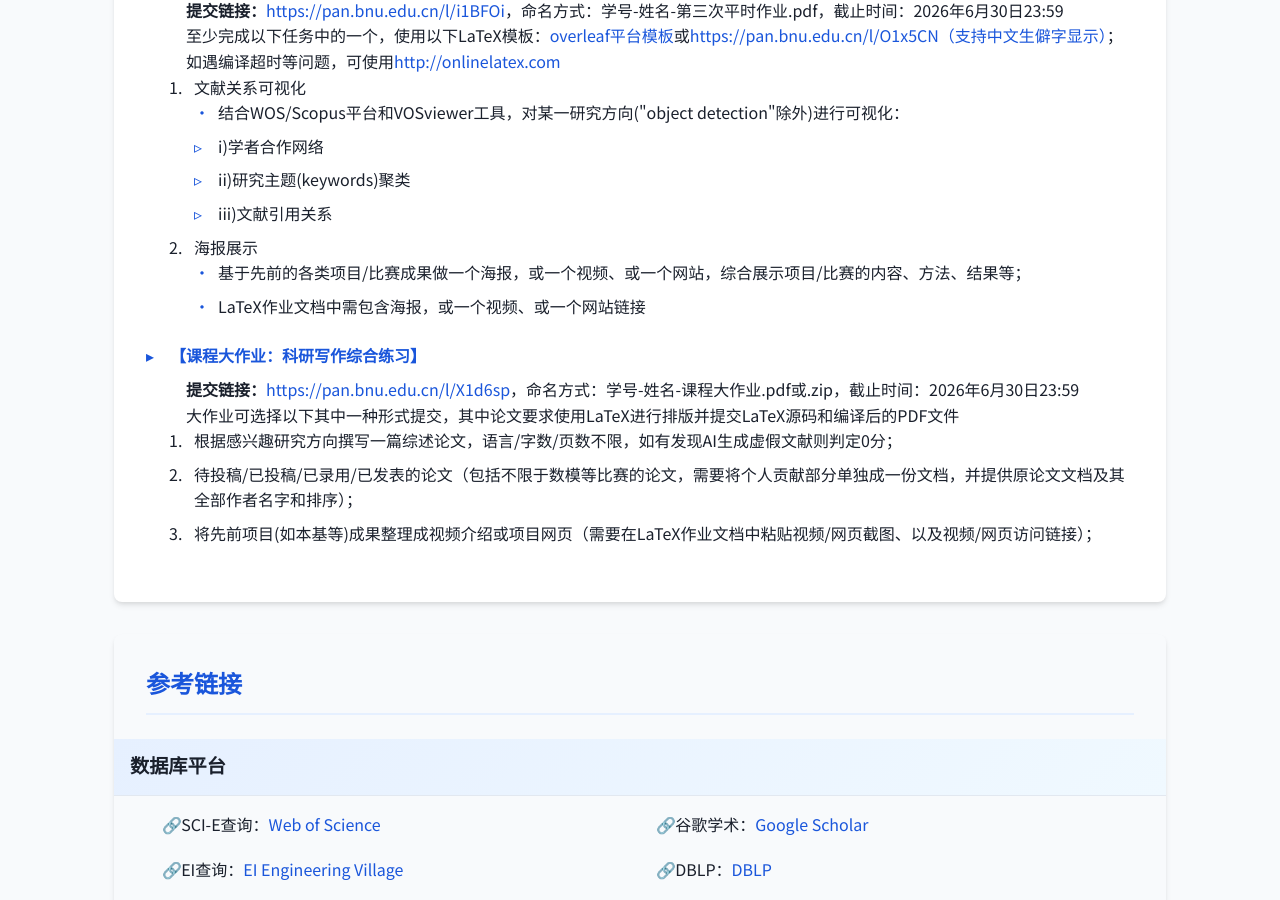
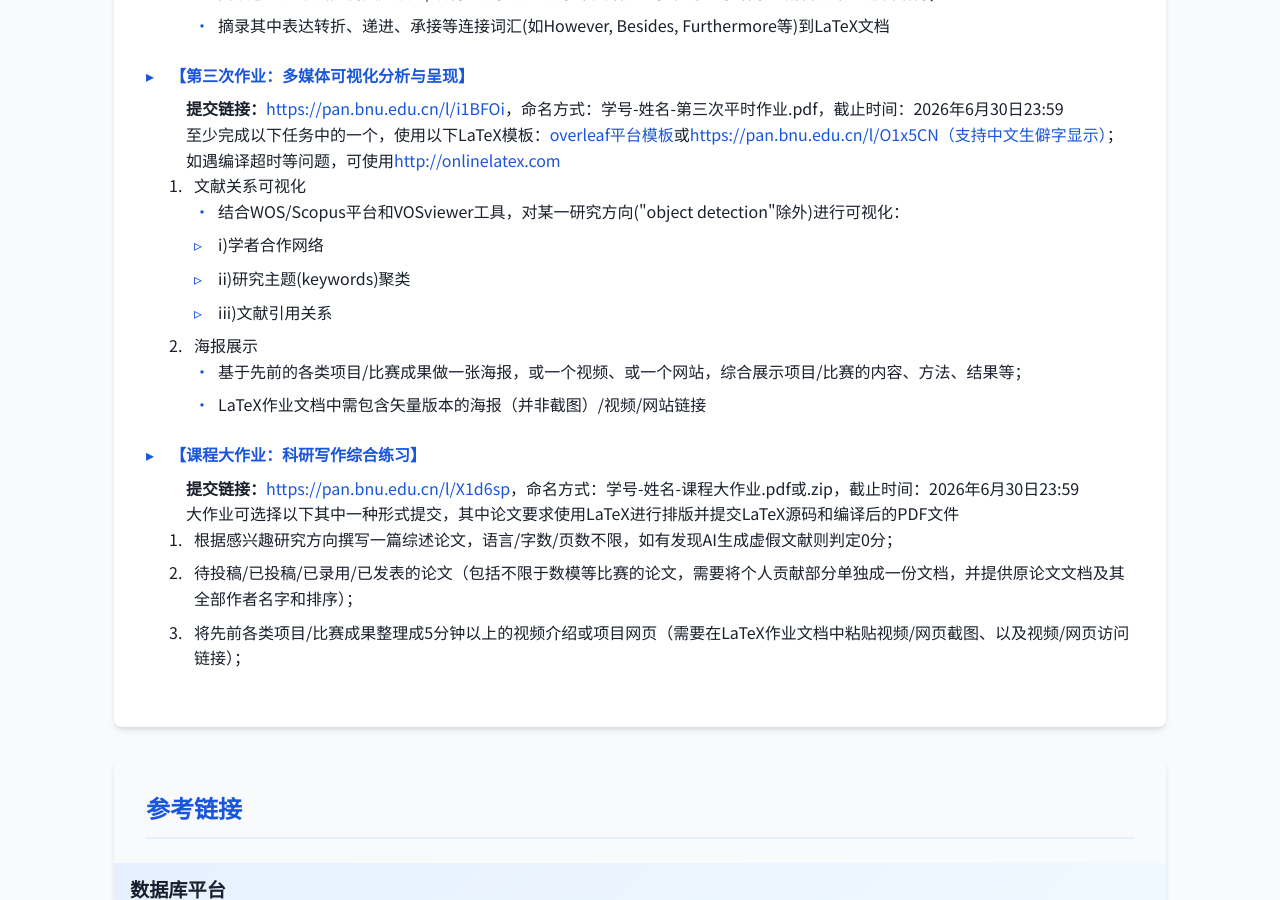
Before and after one commit to zhwinfo/zhwinfo.github.io, a Jekyll site: the page aw/index.html, which Jekyll copies as it is, in a window 1280 px wide and 900 px high, scrolled down 3013 px. Built offline with Jekyll 4.4.1, drawn with Linux system fonts in a browser that asks for light colours; some of the changed text lies outside the part shown.

Commit message:
fast update

```diff
--- a/aw/index.html
+++ b/aw/index.html
@@ -514,7 +514,17 @@
                         </tr>
                         <tr>
                             <td><strong>第十一讲</strong></td>
-                            <td>多媒体内容展示</td>
+                            <td>多媒体呈现：文献可视化</td>
+                            <td><a href="javascript:void(0)" onclick="window.open(pptLink, '_blank')">PPT</a></td>
+                        </tr>
+                        <tr>
+                            <td><strong>第十二讲</strong></td>
+                            <td>多媒体呈现：演讲-海报-网站</td>
+                            <td><a href="javascript:void(0)" onclick="window.open(pptLink, '_blank')">PPT</a></td>
+                        </tr>
+                        <tr>
+                            <td><strong>第十三讲</strong></td>
+                            <td>课程总结</td>
                             <td><a href="javascript:void(0)" onclick="window.open(pptLink, '_blank')">PPT（待上传）</a></td>
                         </tr>
                     </tbody>
@@ -635,8 +645,8 @@
                             </li>
                             <li>海报展示
                                 <ul>
-                                    <li>基于先前的各类项目/比赛成果做一个海报，或一个视频、或一个网站，综合展示项目/比赛的内容、方法、结果等；</li>
-                                    <li>LaTeX作业文档中需包含海报，或一个视频、或一个网站链接</li>
+                                    <li>基于先前的各类项目/比赛成果做一张海报，或一个视频、或一个网站，综合展示项目/比赛的内容、方法、结果等；</li>
+                                    <li>LaTeX作业文档中需包含矢量版本的海报（并非截图）/视频/网站链接</li>
                                 </ul>
                             </li>
                         </ol>
@@ -651,7 +661,7 @@
                         <ol>
                             <li>根据感兴趣研究方向撰写一篇综述论文，语言/字数/页数不限，如有发现AI生成虚假文献则判定0分；</li>
                             <li>待投稿/已投稿/已录用/已发表的论文（包括不限于数模等比赛的论文，需要将个人贡献部分单独成一份文档，并提供原论文文档及其全部作者名字和排序）；</li>
-                            <li>将先前项目(如本基等)成果整理成视频介绍或项目网页（需要在LaTeX作业文档中粘贴视频/网页截图、以及视频/网页访问链接）；</li>
+                            <li>将先前各类项目/比赛成果整理成5分钟以上的视频介绍或项目网页（需要在LaTeX作业文档中粘贴视频/网页截图、以及视频/网页访问链接）；</li>
                         </ol>
                     </div>
                 </li>
```
